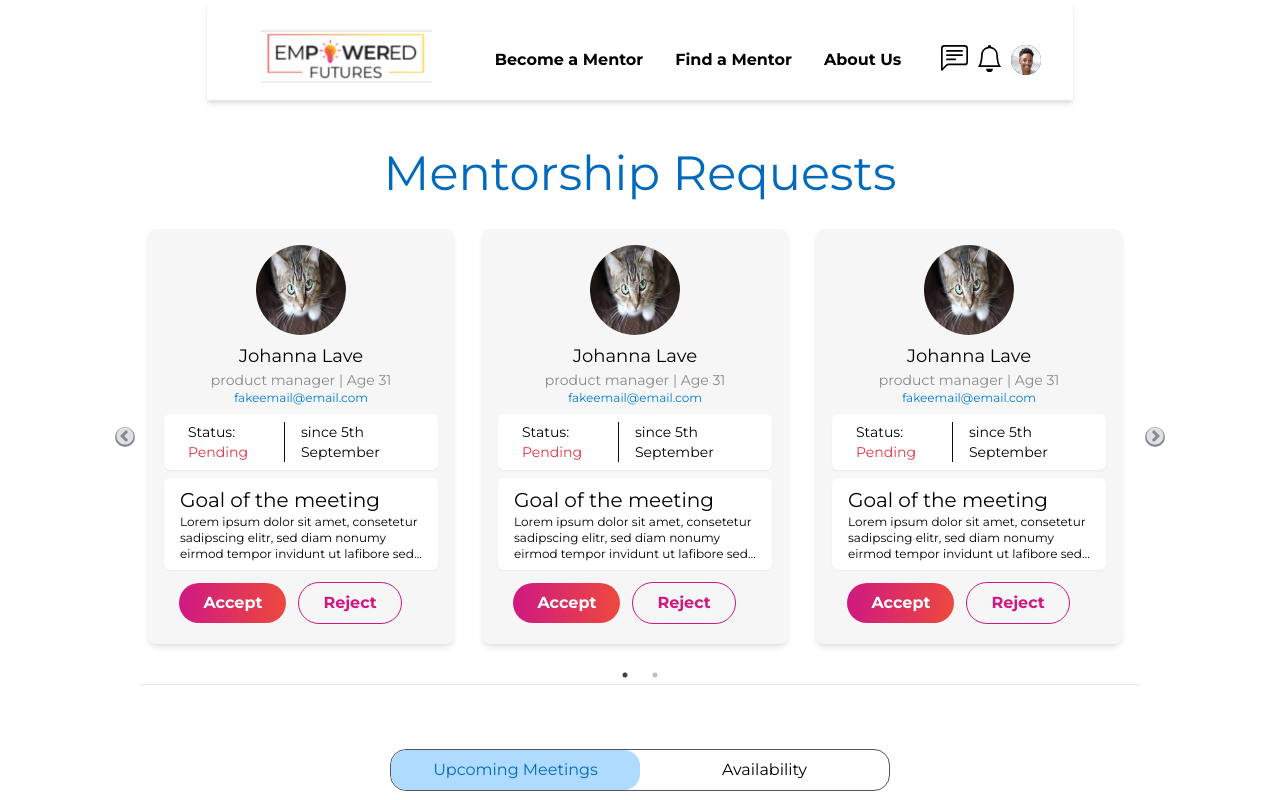
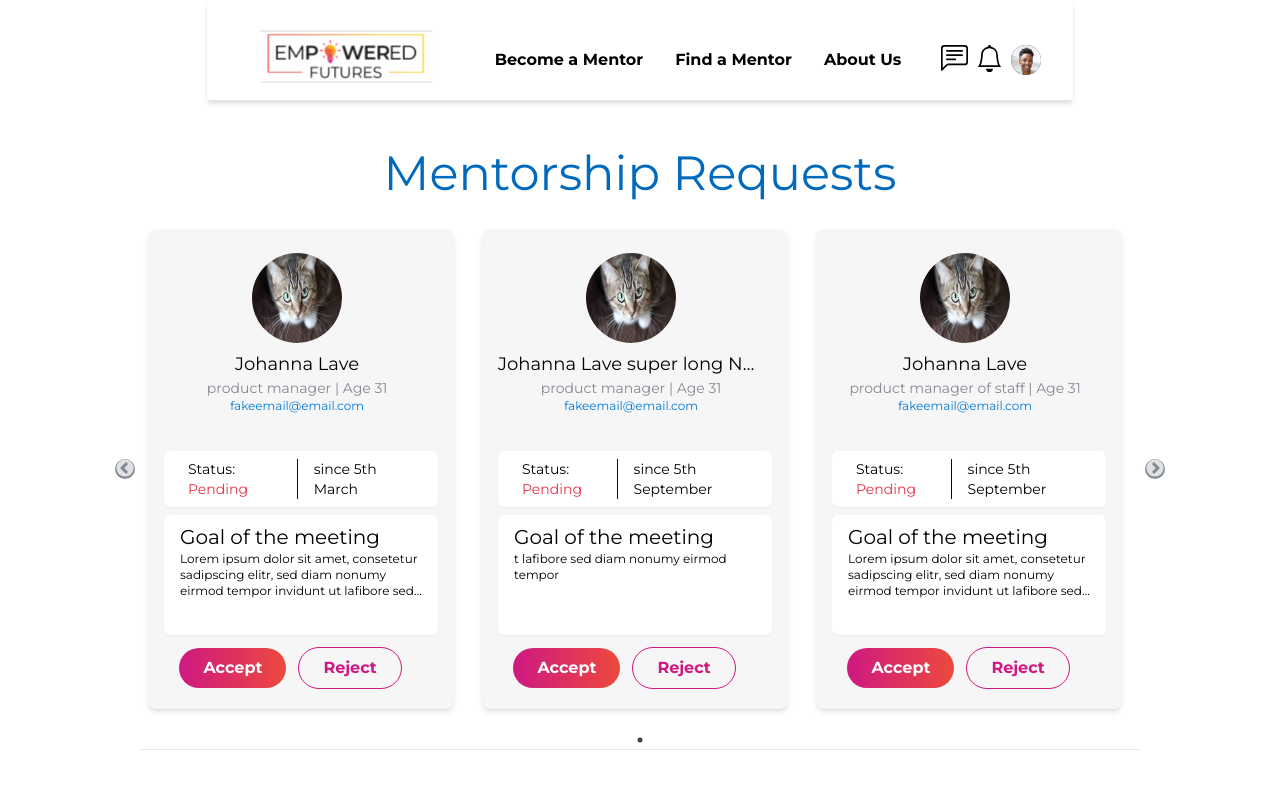
Before and after one commit to JasonXB/EF_Clone, a Next.js app: page /mentor-dashboard in a window 1280 px wide. Shown: the top 800 px of the page. Built offline with nearby package versions, Linux system fonts and the light colour scheme; what tw-elements would draw is missing.

Commit message:
adjustments for different amounts passed

```diff
--- /dev/null
+++ b/pages/mentor-dashboard 2.tsx
@@ -0,0 +1,178 @@
+import type { NextPage } from 'next';
+
+import Layout from '../src/components/Layout';
+import MentorshipRequestCard from '../src/components/mentorDashboard/mentorship-request-card';
+import UpcomingMeetingCard from '../src/components/mentorDashboard/upcoming-meetings-card';
+
+import { Tab } from '@headlessui/react';
+import { Fragment } from 'react';
+
+/** Logic needed to add
+ Carousel option, only show arrows if there is more then 3
+
+ */
+
+// Still to do TypeScript interface, remove Any
+
+// Placeholder data, delete in future//////
+const placeholderDataForRequest = [
+  {
+    name: 'Johanna Lave',
+    position: 'product manager',
+    avatar: 'image src dynamic',
+    age: '31',
+    email: 'fakeemail@email.com',
+    status: 'Pending',
+    date: '5th September',
+    goalOfMeeting:
+      'Lorem ipsum dolor sit amet, consetetur sadipscing elitr, sed diam nonumy eirmod tempor invidunt ut lafibore sed diam nonumy eirmod tempor',
+  },
+  {
+    name: 'Johanna Lave',
+    position: 'product manager',
+    avatar: 'image src dynamic',
+    age: '31',
+    email: 'fakeemail@email.com',
+    status: 'Pending',
+    date: '5th September',
+    goalOfMeeting:
+      'Lorem ipsum dolor sit amet, consetetur sadipscing elitr, sed diam nonumy eirmod tempor invidunt ut lafibore sed diam nonumy eirmod tempor',
+  },
+  {
+    name: 'Johanna Lave',
+    position: 'product manager',
+    avatar: 'image src dynamic',
+    age: '31',
+    email: 'fakeemail@email.com',
+    status: 'Pending',
+    date: '5th September',
+    goalOfMeeting:
+      'Lorem ipsum dolor sit amet, consetetur sadipscing elitr, sed diam nonumy eirmod tempor invidunt ut lafibore sed diam nonumy eirmod tempor',
+  },
+];
+const placeholderDataForMeetings = [
+  {
+    name: 'Johanna Lave',
+    avatar: 'image src dynamic',
+    nextMeeting: 'September 6th,2022',
+    numberOfMeetings: {
+      individual: 3,
+      totalMins: 120,
+    },
+  },
+  {
+    name: 'Johanna Lave',
+    avatar: 'image src dynamic',
+    nextMeeting: 'August 26th,2022',
+    numberOfMeetings: {
+      individual: 2,
+      totalMins: 60,
+    },
+  },
+  {
+    name: 'Johanna Lave',
+    avatar: 'image src dynamic',
+    nextMeeting: 'August 23rd, 2022',
+    numberOfMeetings: {
+      individual: 3,
+      totalMins: 120,
+    },
+  },
+];
+////
+
+const DisplayMentorShipContainer = () => (
+  <>
+    <h1 className="py-4 text-4xl text-center md:text-5xl text-primary-1">
+      Mentorship Requests
+    </h1>
+    {/* logic if there are no requests */}
+    {placeholderDataForRequest.length === 0 ? (
+      <div className="w-1/2 mx-auto mt-[10%]">
+        <p className="font-bold text-center text-smoke-2">
+          No new mentorship requests <br /> Check back later.
+        </p>
+      </div>
+    ) : (
+      <div className="flex flex-col sm:flex-row md:max-w-[1000px] md:mx-auto sm:space-x-4 md:space-x-10">
+        {/* logic needs to be added to carousel more then 3 */}
+        {placeholderDataForRequest.map((each, i) => (
+          <MentorshipRequestCard key={i} props={each} numberOfRequests={3} />
+        ))}
+      </div>
+    )}
+  </>
+);
+
+const DisplayUpcomingAvailabilityContainer = () => {
+  const toggleClasses = (isSelected: boolean) => {
+    const classes = {
+      selected: 'bg-primary-5 text-primary-1 rounded-2xl ',
+      unselected: 'text-black',
+    };
+    return `${
+      isSelected ? classes.selected : classes.unselected
+    } py-2 px-10 w-1/2 `;
+  };
+
+  return (
+    <div className="mt-16">
+      <Tab.Group>
+        <Tab.List className=" border-[1px] border-smoke-1 rounded-2xl w-11/12 ss:w-1/2  mx-auto display-flex">
+          <Tab as={Fragment}>
+            {({ selected }) => (
+              <button className={toggleClasses(selected)}>
+                Upcoming Meetings
+              </button>
+            )}
+          </Tab>
+          <Tab as={Fragment}>
+            {({ selected }) => (
+              <button className={toggleClasses(selected)}>Availability</button>
+            )}
+          </Tab>
+        </Tab.List>
+        <Tab.Panels>
+          <Tab.Panel>
+            {/* Upcoming meeting/availability   toggle */}
+            <div className="space-y-4">
+              {/* logic to check if there are any upcoming meetings */}
+              {placeholderDataForMeetings.length === 0 ? (
+                <div className="w-1/2 mx-auto mt-[10%]">
+                  <p className="font-bold text-center text-smoke-2">
+                    Sorry no upcoming meetings! <br /> Check back later.
+                  </p>
+                </div>
+              ) : (
+                placeholderDataForMeetings.map((each, i) => (
+                  <UpcomingMeetingCard
+                    key={i}
+                    props={each}
+                    upcomingMeetingAmount={placeholderDataForMeetings.length}
+                  />
+                ))
+              )}
+            </div>
+          </Tab.Panel>
+          <Tab.Panel className="h-[30vw]">
+            <h4 className="mt-[15%] text-smoke-4 text-center">
+              Calendar coming soon
+            </h4>
+          </Tab.Panel>
+        </Tab.Panels>
+      </Tab.Group>
+    </div>
+  );
+};
+
+const MentorDashboard: NextPage = ({}) => {
+  return (
+    <Layout headTitle="Mentor Dashboard">
+      <DisplayMentorShipContainer />
+      <hr className="my-6" />
+      <DisplayUpcomingAvailabilityContainer />
+    </Layout>
+  );
+};
+
+export default MentorDashboard;
--- a/src/components/mentorDashboard/display-mentorship-requests.tsx
+++ b/src/components/mentorDashboard/display-mentorship-requests.tsx
@@ -1,5 +1,5 @@
 import Slider from 'react-slick';
-// import '../../../styles/slider.module.css';
+
 import 'slick-carousel/slick/slick.css';
 import 'slick-carousel/slick/slick-theme.css';
 
@@ -25,6 +25,7 @@ function CustomArrows(props: any) {
 }
 
 //bug- renders many times. Not sure why, just notice its coming from Slider, Doesn't effect useability, not sure if it will effect overall performance
+//to see bug, run a console log in mentorship-request-card
 const ResponsiveSlider = () => {
   const settings = {
     dots: true,
@@ -66,7 +67,6 @@ const ResponsiveSlider = () => {
   };
   return (
     <div className="mx-auto max-w-[1000px]">
-      {/* arrows invisible, need to fix */}
       <Slider {...settings}>
         {placeholderDataForRequest.map((each, i) => (
           <MentorshipRequestCard
@@ -93,9 +93,9 @@ const DisplayMentorShipContainer = () => (
           No new mentorship requests <br /> Check back later.
         </p>
       </div>
-    ) : placeholderDataForRequest?.length == 1 ? (
-      // display if there is 1
-      <div className="flex flex-col md:flex-row sm:max-w-[800px] sm:mx-auto">
+    ) : placeholderDataForRequest?.length < 3 ? (
+      // display if there is 1-2
+      <div className="flex flex-col md:flex-row sm:max-w-[900px] sm:mx-auto">
         {placeholderDataForRequest?.map((each, i) => (
           <MentorshipRequestCard
             key={i}
--- a/src/components/mentorDashboard/mentorship-request-card.tsx
+++ b/src/components/mentorDashboard/mentorship-request-card.tsx
@@ -7,17 +7,19 @@ const MentorshipRequestCard = (props: any, numberOfRequests: number) => {
   const { name, position, avatar, age, email, status, date, goalOfMeeting } =
     props.props;
 
-  /* style logic incase there is only 1 request */
-  const styleFor1 =
-    props.numberOfRequests == 1
-      ? 'sm:flex-row sm:w-full'
-      : 'sm:flex-col sm:w-11/12';
+  /* style logic incase there is only 1-2 request */
+  const styleForLessThan2 = () => {
+    if (props.numberOfRequests < 3) {
+      return 'sm:flex-row sm:w-full';
+    }
+    return 'sm:flex-col sm:w-11/12';
+  };
 
   return (
     <div
-      className={`flex flex-col w-full p-4 my-4  min-w-[280px] ss:min-w-[240px] overflow-hidden rounded-lg shadow-md ss:flex-row  bg-light sm:mx-2   ${styleFor1}`}
+      className={` flex flex-col w-full p-4 my-4  min-w-[280px] ss:min-w-[240px] overflow-hidden rounded-lg shadow-md ss:flex-row  bg-light sm:mx-2  ${styleForLessThan2()}`}
     >
-      <div className="flex flex-col items-center sm:basis-1/3">
+      <div className="flex flex-col items-center pr-2 mt-2 min-h-[190px] ">
         <div className="h-auto">
           {/* width/height may need to be adjust once we pass image through. Double check if this is distorted later on. */}
           <Image
@@ -30,21 +32,20 @@ const MentorshipRequestCard = (props: any, numberOfRequests: number) => {
             height={90}
           />
         </div>
-        <span className="text-lg">{name}</span>
-        <h2 className="text-sm text-smoke-2">
+        <span className="max-w-full text-lg truncate">{name}</span>
+        <h2 className="max-w-full text-sm text-smoke-2">
           {/* | divider looks a little weird on certain break points. trying to think of dynamic solution */}
-          <span>
-            {position} | Age {age}
-          </span>
+          {position}
+          <wbr /> | Age {age}
         </h2>
         {/* temp option for email? */}
         <a href="mailto:name@email.com" className="text-xs text-primary-2">
           {email}
         </a>
       </div>
-      <div className="w-full sm:basis-2/3">
+      <div className="w-full h-3/4 ">
         <div className="flex px-4 py-2 my-2 bg-white rounded-md shadow-sm wrap ">
-          <h3 className="flex flex-wrap mx-2 text-sm  border-dark border-r-[1px]">
+          <h3 className="flex flex-wrap mx-2 text-sm w-1/2 border-dark border-r-[1px]">
             <span className="pr-2">Status:</span>
             <span className="pr-2 text-tertiary-1">{status}</span>
           </h3>
@@ -52,7 +53,7 @@ const MentorshipRequestCard = (props: any, numberOfRequests: number) => {
             <span>since {date}</span>
           </h3>
         </div>
-        <div className="flex-1 px-4 py-2 my-2 bg-white rounded-md shadow-sm">
+        <div className="flex-1 px-4 py-2 my-2 bg-white rounded-md shadow-sm min-h-[120px]">
           <h3 className="text-xl">Goal of the meeting</h3>
           <p className="text-xs line-clamp-2 sm:line-clamp-3">
             {goalOfMeeting}
@@ -61,7 +62,7 @@ const MentorshipRequestCard = (props: any, numberOfRequests: number) => {
         </div>
 
         <div
-          className={`flex items-center mx-auto my-auto ss:space-x-5 ss:flex-row ${styleFor1} w-fit sm:space-x-0 md:space-x-2 md:flex-row`}
+          className={`flex items-center mx-auto my-auto ss:space-x-5 ss:flex-row ${styleForLessThan2()} w-fit sm:space-x-0 md:space-x-2 md:flex-row`}
         >
           {/* needs logic added */}
           <Button variant="primary">Accept</Button>
--- a/src/components/mentorDashboard/tempData.tsx
+++ b/src/components/mentorDashboard/tempData.tsx
@@ -7,13 +7,23 @@ export const placeholderDataForRequest = [
     age: '31',
     email: 'fakeemail@email.com',
     status: 'Pending',
-    date: '5th September',
+    date: '5th March',
     goalOfMeeting:
       'Lorem ipsum dolor sit amet, consetetur sadipscing elitr, sed diam nonumy eirmod tempor invidunt ut lafibore sed diam nonumy eirmod tempor',
   },
   {
+    name: 'Johanna Lave super long Name',
+    position: 'product manager',
+    avatar: 'image src dynamic',
+    age: '31',
+    email: 'fakeemail@email.com',
+    status: 'Pending',
+    date: '5th September',
+    goalOfMeeting: 't lafibore sed diam nonumy eirmod tempor',
+  },
+  {
     name: 'Johanna Lave',
-    position: 'product manager',
+    position: 'product manager of staff ',
     avatar: 'image src dynamic',
     age: '31',
     email: 'fakeemail@email.com',
@@ -22,28 +32,17 @@ export const placeholderDataForRequest = [
     goalOfMeeting:
       'Lorem ipsum dolor sit amet, consetetur sadipscing elitr, sed diam nonumy eirmod tempor invidunt ut lafibore sed diam nonumy eirmod tempor',
   },
-  {
-    name: 'Johanna Lave',
-    position: 'product manager',
-    avatar: 'image src dynamic',
-    age: '31',
-    email: 'fakeemail@email.com',
-    status: 'Pending',
-    date: '5th September',
-    goalOfMeeting:
-      'Lorem ipsum dolor sit amet, consetetur sadipscing elitr, sed diam nonumy eirmod tempor invidunt ut lafibore sed diam nonumy eirmod tempor',
-  },
-  {
-    name: 'Johanna Lave',
-    position: 'product manager',
-    avatar: 'image src dynamic',
-    age: '31',
-    email: 'fakeemail@email.com',
-    status: 'Pending',
-    date: '5th September',
-    goalOfMeeting:
-      'Lorem ipsum dolor sit amet, consetetur sadipscing elitr, sed diam nonumy eirmod tempor invidunt ut lafibore sed diam nonumy eirmod tempor',
-  },
+  // {
+  //   name: 'Johanna Lave',
+  //   position: 'product manager',
+  //   avatar: 'image src dynamic',
+  //   age: '31',
+  //   email: 'fakeemail@email.com',
+  //   status: 'Pending',
+  //   date: '5th September',
+  //   goalOfMeeting:
+  //     'Lorem ipsum dolor sit amet, consetetur sadipscing elitr, sed diam nonumy eirmod tempor invidunt ut lafibore sed diam nonumy eirmod tempor',
+  // },
   // {
   //   name: 'Johanna Lave',
   //   position: 'product manager',
```
Also changed, not shown: 1 other file (tests, documents, lock files or other folders).
